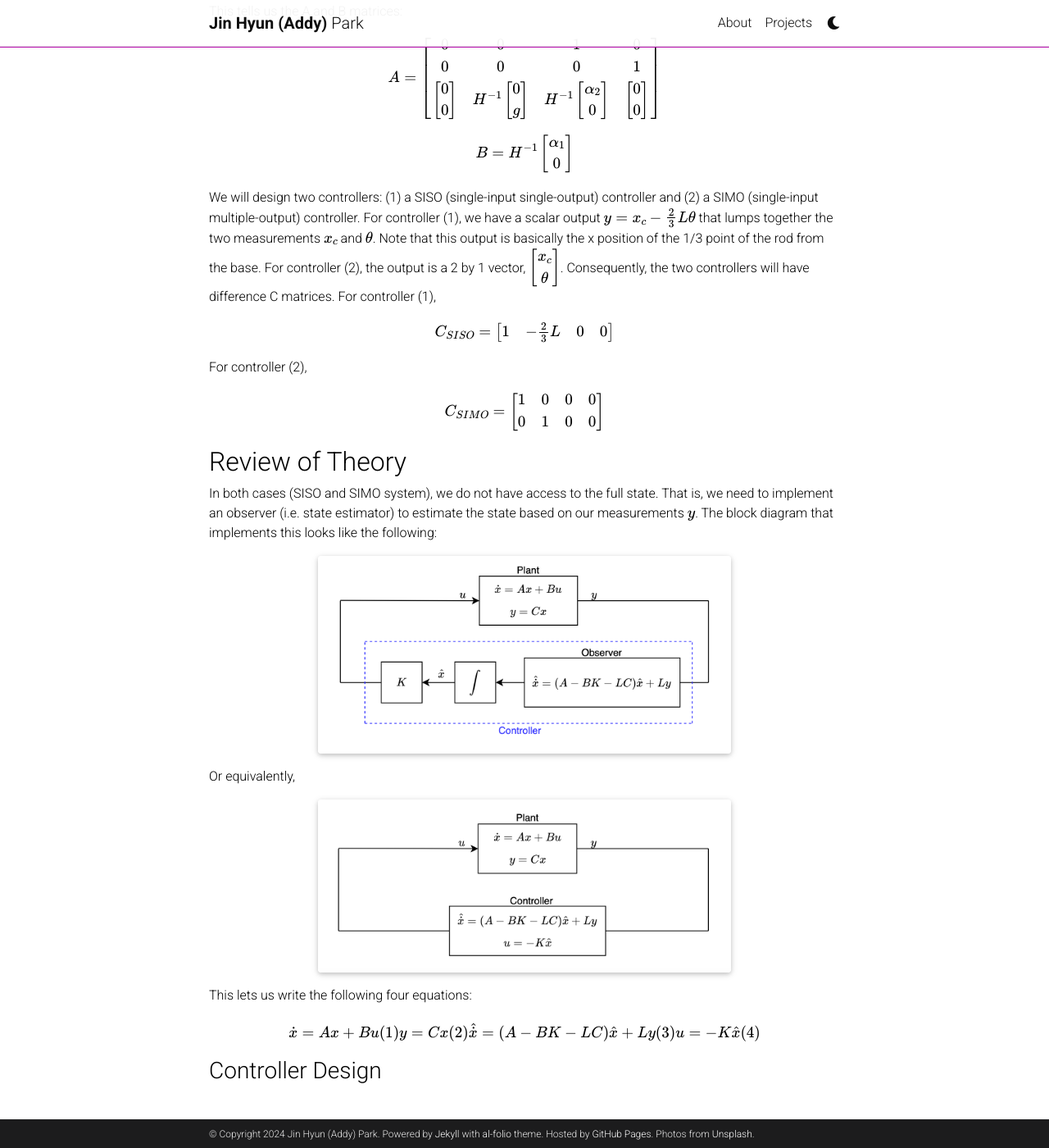
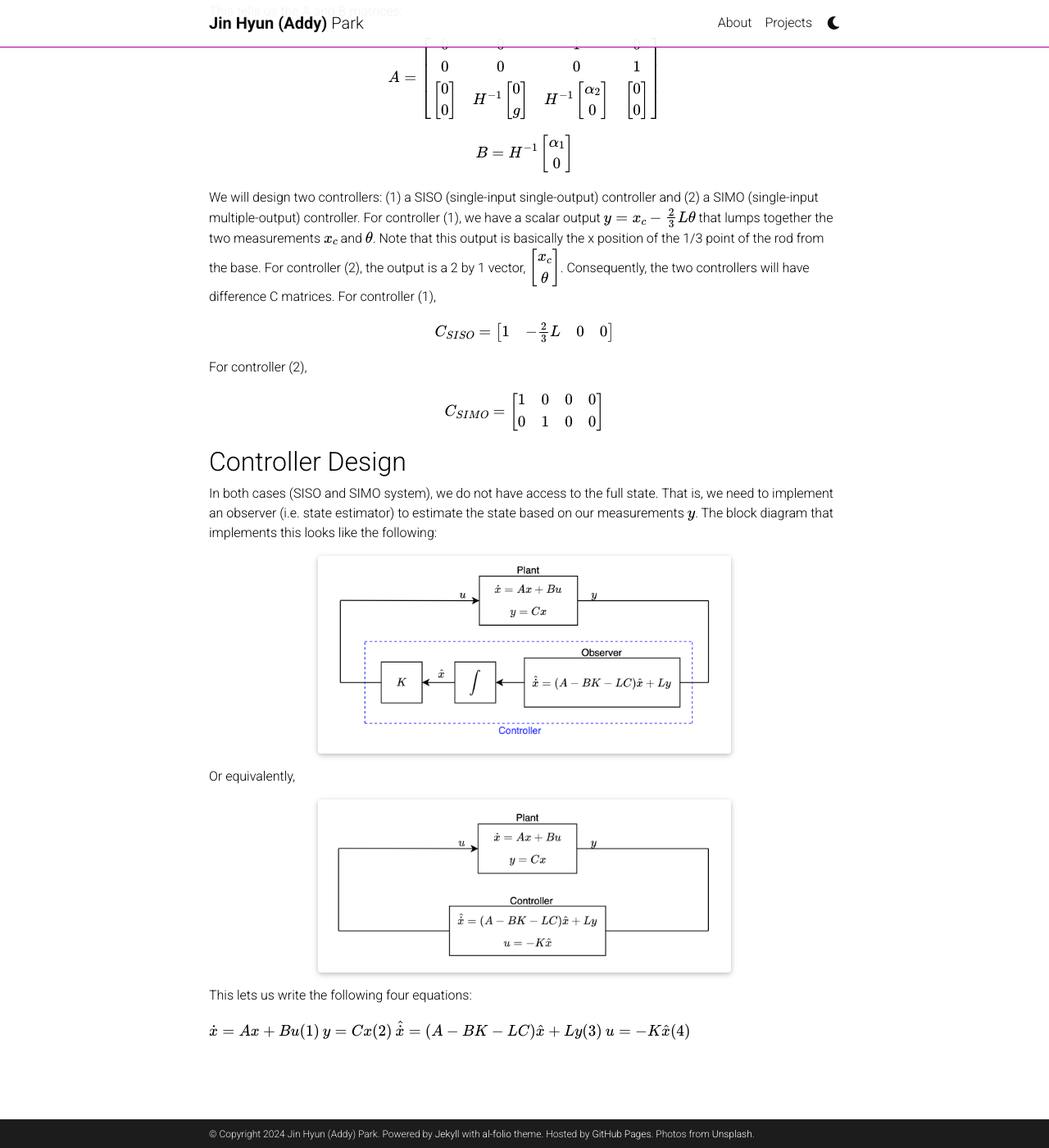
Before and after one commit to jinhyunpark2459/jinhyunpark2459.github.io, a Jekyll site: the page built from _projects/inverted_pendulum_2.md, in a window 1280 px wide and 1400 px high, scrolled down 894 px. Shown: the whole window at 82% size. Built offline with Jekyll 4.4.1, drawn with Linux system fonts in a browser that asks for light colours; full-size pictures stand in for the smaller copies a plugin makes; comment, search, counter and statistics services are not loaded; a style sheet for code colours, icons or effects is not loaded.

Commit message:
Update inverted_pendulum_2.md

```diff
--- a/_projects/inverted_pendulum_2.md
+++ b/_projects/inverted_pendulum_2.md
@@ -101,7 +101,7 @@
 \end{bmatrix}
 $$
 
-## Review of Theory
+## Controller Design
 
 In both cases (SISO and SIMO system), we do not have access to the full state. That is, we need to implement an observer (i.e. state estimator) to estimate the state based on our measurements $$y$$. The block diagram that implements this looks like the following:
 
```
Also changed, not shown: other parts of _projects/inverted_pendulum_2.md (+6 -3 lines).
